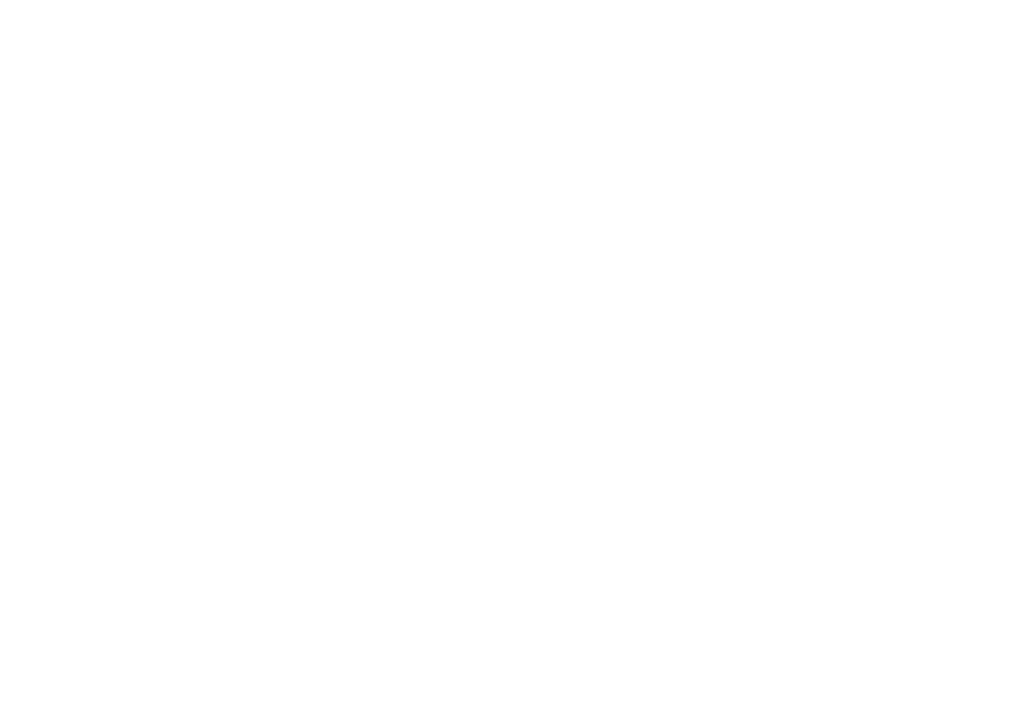
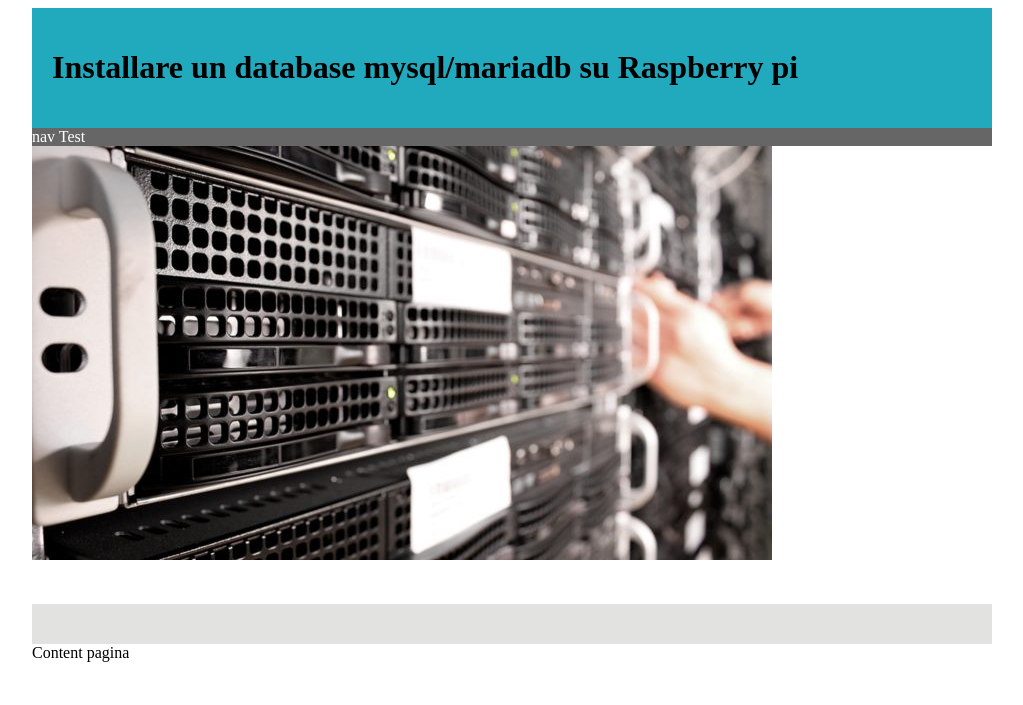
Before and after one commit to RiccardoBussano/Come-fare-un-database-su-un-raspberry, a plain HTML site: page index.html in a window 1280 px wide. Shown: the whole page, without its empty margins (128-1151 px from the left). Drawn offline with Linux system fonts and the light colour scheme.

Commit message:
AGGIUNTO TUTTO IL CSS E AGGIUNTO QUASI TUTTO IL CORPO DELLA PAGINA. IN CASO DI BUG RIPARTIRE DA QUI

```diff
--- a/index.html
+++ b/index.html
@@ -8,5 +8,35 @@
   </head>
   <body>
     <script src="script.js"></script>
+
+    <!--inizio body-->
+    <div id="container">
+
+        <div id="header"><h1>Installare un database mysql/mariadb su Raspberry pi</h1></div>
+
+        <div id="nav">nav Test</div>
+
+        <div id="slider-wrapper">
+
+            <div id="slider" class="nivoSlider">
+
+                <img src="img/databes con rasperry ù.jpg" alt="" />
+            </div>
+
+        </div>
+
+        <div class="item-evi"></div>
+
+        <div class="item-evi"></div>
+
+        <div class="item-evi"></div>
+
+        <div id="mes-full"></div>
+
+        <div id="content">Content pagina</div>
+
+        <div id="sidebar"></div>
+
+    </div>
   </body>
 </html>
--- a/style.css
+++ b/style.css
@@ -0,0 +1,18 @@
+span{
+  font-family: -apple-system, BlinkMacSystemFont, 'Segoe UI', Roboto, Oxygen, Ubuntu, Cantarell, 'Open Sans', 'Helvetica Neue', sans-serif;
+  font-size: medium;
+}
+
+
+
+#header {width:920px; padding:20px; background:#21aabd;}
+
+#container {width: 960px; margin: 0 auto; background:#fff;}
+
+#nav {width:960px;background:#666;color:#fff;}
+
+.item-evi {width:280px;padding:20px;float:left;}
+
+#mes-full		{width:920;padding:20px;clear:both;background: #e2e2e0;}
+
+#sidebar		{width:260px;padding:20px;float:left;}
```
Also changed, not shown: img/databes con rasperry ù.jpg (added).
